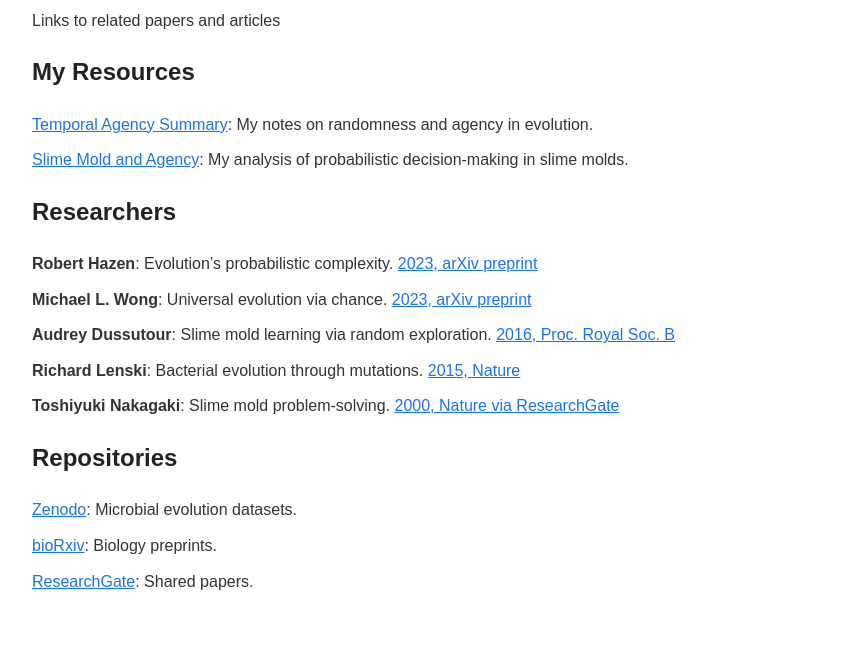
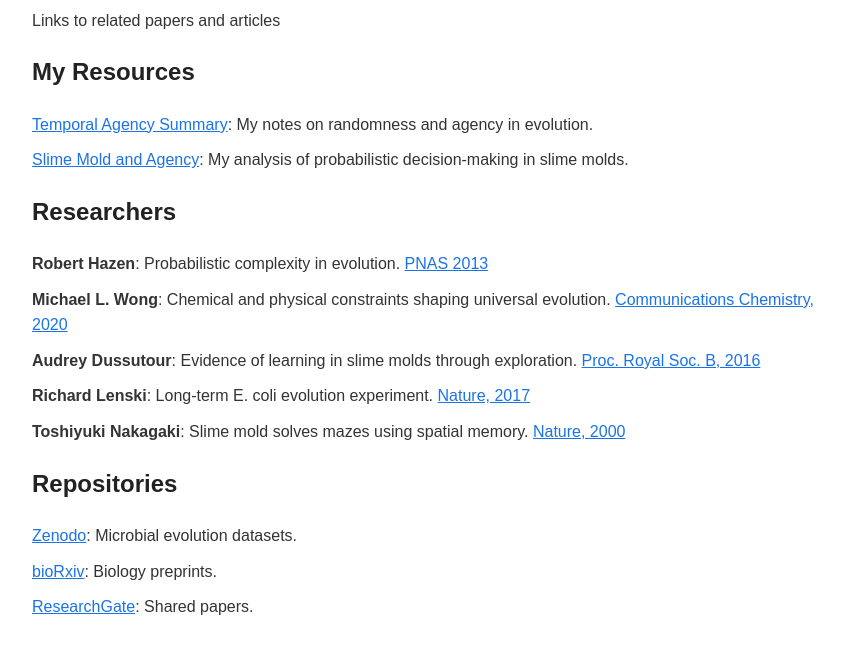
Before and after one commit to zoipoi/zoistuff-hub, a plain HTML site: page index.html in a window 1280 px wide. Shown: the part 297-950 px from the top of the page, without its empty margins (208-1052 px from the left). Drawn offline with Linux system fonts and the light colour scheme.

Commit message:
Update index.html

```diff
--- a/index.html
+++ b/index.html
@@ -99,17 +99,35 @@
   </div>
 
   <div class="section">
-    <h2>Researchers</h2>
-    <ul>
-      <li><strong>Robert Hazen</strong>: Evolution’s probabilistic complexity. <a href="https://arxiv.org/abs/2308.01385">2023, arXiv preprint</a></li>
-      <li><strong>Michael L. Wong</strong>: Universal evolution via chance. <a href="https://arxiv.org/abs/2308.01385">2023, arXiv preprint</a></li>
-      <li><strong>Audrey Dussutour</strong>: Slime mold learning via random exploration. <a href="https://www.ncbi.nlm.nih.gov/pmc/articles/PMC4968472/">2016, Proc. Royal Soc. B</a></li>
-      <li><strong>Richard Lenski</strong>: Bacterial evolution through mutations. <a href="https://www.ncbi.nlm.nih.gov/pmc/articles/PMC4620461/">2015, Nature</a></li>
-      <li><strong>Toshiyuki Nakagaki</strong>: Slime mold problem-solving. <a href="https://www.researchgate.net/publication/12485097_Maze-solving_by_an_amoeboid_organism">2000, Nature via ResearchGate</a></li>
-    </ul>
-  </div>
-
-  <div class="section">
+  <h2>Researchers</h2>
+  <ul>
+    <li>
+      <strong>Robert Hazen</strong>:
+      Probabilistic complexity in evolution.
+      <a href="https://www.pnas.org/doi/10.1073/pnas.1306720110" target="_blank">PNAS 2013</a>
+    </li>
+    <li>
+      <strong>Michael L. Wong</strong>:
+      Chemical and physical constraints shaping universal evolution.
+      <a href="https://www.nature.com/articles/s42004-020-0276-0" target="_blank">Communications Chemistry, 2020</a>
+    </li>
+    <li>
+      <strong>Audrey Dussutour</strong>:
+      Evidence of learning in slime molds through exploration.
+      <a href="https://www.ncbi.nlm.nih.gov/pmc/articles/PMC4968472/" target="_blank">Proc. Royal Soc. B, 2016</a>
+    </li>
+    <li>
+      <strong>Richard Lenski</strong>:
+      Long-term E. coli evolution experiment.
+      <a href="https://www.nature.com/articles/nature24287" target="_blank">Nature, 2017</a>
+    </li>
+    <li>
+      <strong>Toshiyuki Nakagaki</strong>:
+      Slime mold solves mazes using spatial memory.
+      <a href="https://www.nature.com/articles/35036616" target="_blank">Nature, 2000</a>
+    </li>
+  </ul>
+</div>
     <h2>Repositories</h2>
     <ul>
       <li><a href="https://zenodo.org">Zenodo</a>: Microbial evolution datasets.</li>
```
